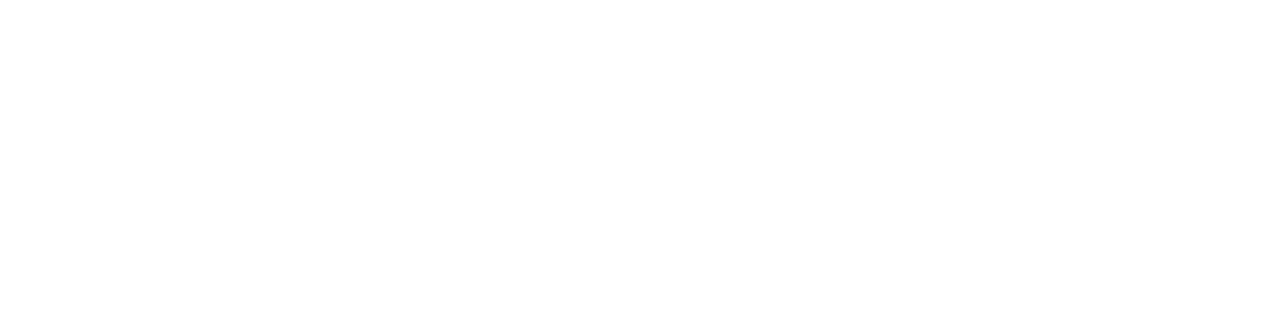
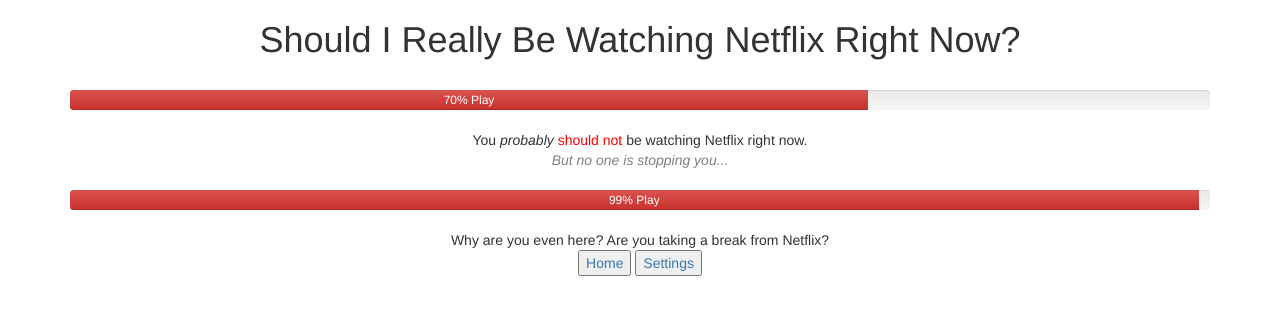
Before and after one commit to yhilke/COGS-121-Sleep-Deprived, a website: page public/index.html in a window 1280 px wide. Drawn offline with Linux system fonts and the light colour scheme.

Commit message:
added index and settings + progress bar

```diff
--- a/public/index.html
+++ b/public/index.html
@@ -7,12 +7,47 @@
 <link href="/css/bootstrap-theme.css" rel="stylesheet">
 <link href="/css/bootstrap-theme.min.css" rel="stylesheet">
 
-
+<title>Homepage</title>
 <!-- BODY -->
 
 <body>
+  <div class="container">
+<center><h1>Should I Really Be Watching Netflix Right Now?</h1><br>
+
+
+<!-- CHOOSE A PROGRESS BAR TO SHOW !!! -->
+  <div class="progress">
+    <div class="progress-bar progress-bar-danger" role="progressbar" aria-valuenow="70"
+    aria-valuemin="0" aria-valuemax="100" style="width:70%">
+      70% Play
+    </div>
+  </div>
+
+  You <i>probably</i> <font color="red">should not</font> be watching Netflix right now.<br>
+  <i><font color="gray">But no one is stopping you...</font></i><br><br>
+
+
+  <div class="progress">
+    <div class="progress-bar progress-bar-danger" role="progressbar" aria-valuenow="70"
+    aria-valuemin="0" aria-valuemax="100" style="width:99%">
+      99% Play
+    </div>
+  </div>
+
+Why are you even here? Are you taking a break from Netflix?
+
+<br>
+<button><a href="/index.html">Home</a><br></button>
+<button><a href="/settings.html">Settings</a></button>
+
+</center>
+</div>
+
 
 </body>
 
 <!-- JAVASCRIPT -->
+<script>
+</script>
+
 </html>
```
Also changed, not shown: app.js (added, +14 -0 lines), package.json (added, +14 -0 lines), public/settings.html (added, +30 -0 lines), 1 other file.
